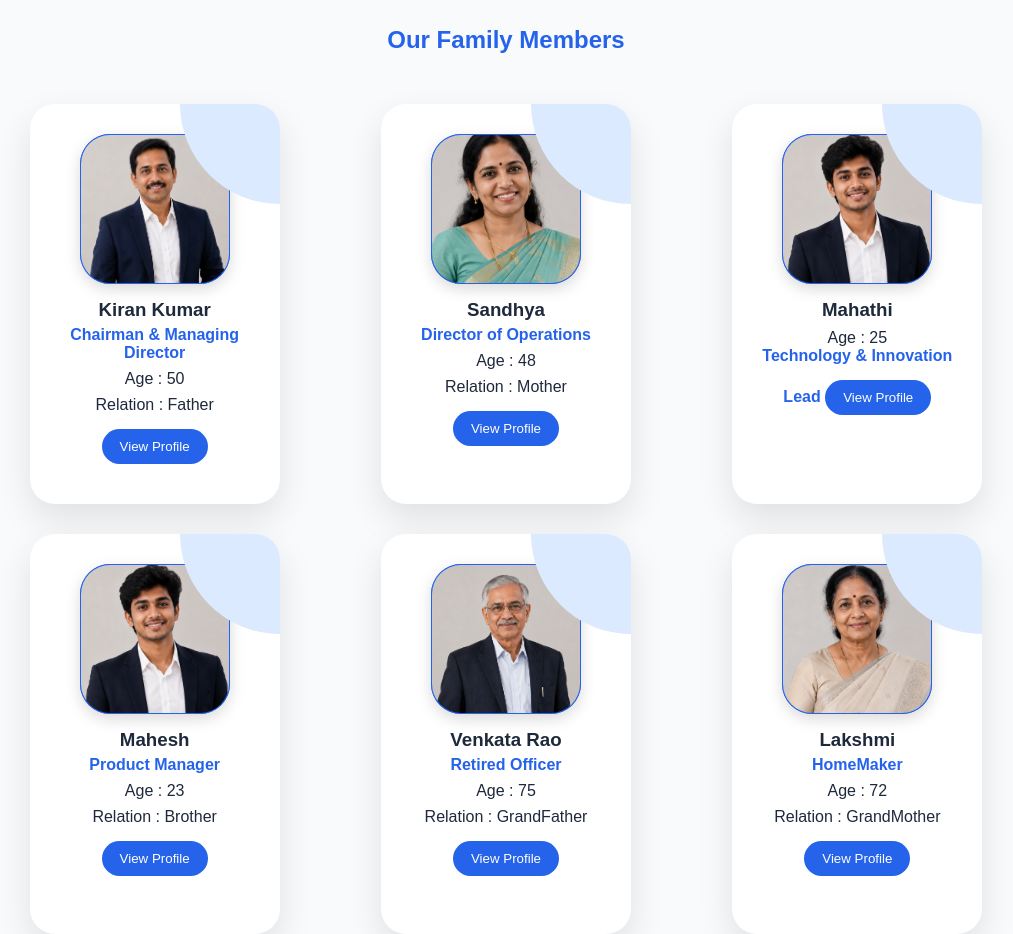
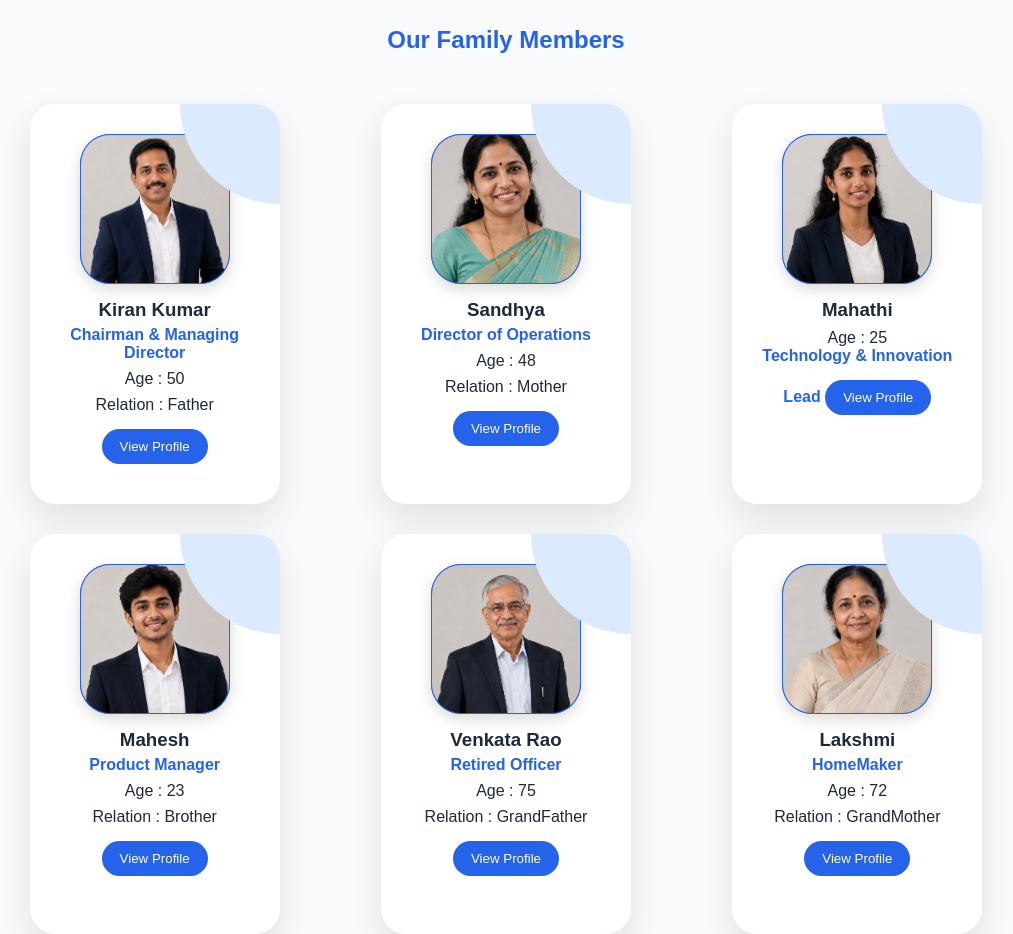
Before and after one commit to MahathiKanigiri006/family-showcase, a plain HTML site: page index.html in a window 1280 px wide. Shown: the part 1320-2254 px from the top of the page, without its empty margins (134-1147 px from the left). Drawn offline with Linux system fonts and the light colour scheme.

Commit message:
Update profile image in index.html

```diff
--- a/index.html
+++ b/index.html
@@ -101,7 +101,7 @@
             </div>
 
             <div class="card">
-                <div class="profile"><img src="Familypics/brother.png"></div>
+                <div class="profile"><img src="Familypics/me.png"></div>
                 <h3>Mahathi</h3>
                 <p>Age : 25</p>
                 <span>Technology & Innovation Lead</span>
```
